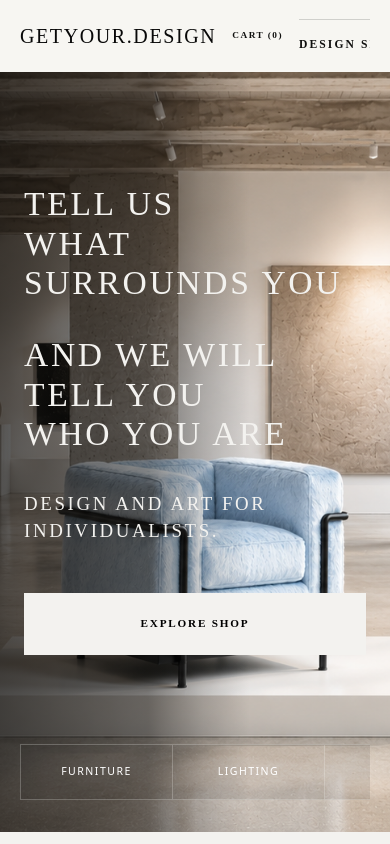
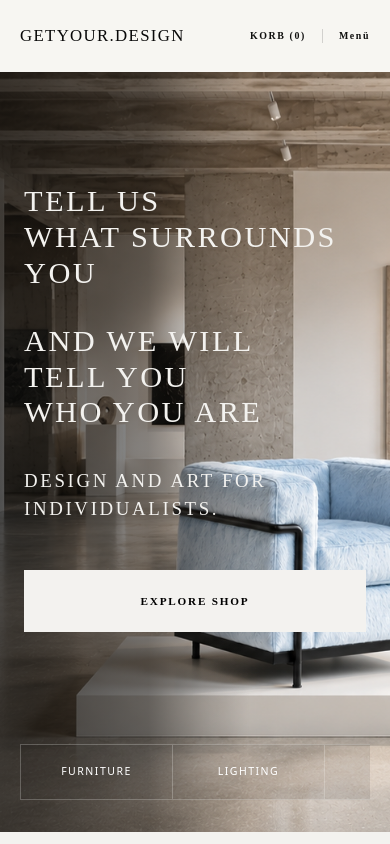
Before and after one commit to getyour-design/getyour-design, a Next.js app: page /en in a window 390 px wide. Shown: the top 844 px of the page. Built offline with nearby package versions, Linux system fonts and the light colour scheme.

Commit message:
Improve mobile navigation and hero layout

```diff
--- a/app/components/LocalizedHomePage.tsx
+++ b/app/components/LocalizedHomePage.tsx
@@ -57,7 +57,7 @@ export function LocalizedHomePage({ locale }: { locale: Locale }) {
         <div className="relative h-[760px] w-full overflow-hidden bg-[#8d8376] md:h-[800px] lg:h-[calc(100svh-72px)] lg:min-h-[680px] lg:max-h-[960px]">
             <Image
               alt="GETYOUR.DESIGN interior context"
-              className="object-cover object-bottom"
+              className="object-cover object-[38%_bottom] lg:object-bottom"
               fill
               priority
               sizes="100vw"
@@ -65,7 +65,7 @@ export function LocalizedHomePage({ locale }: { locale: Locale }) {
             />
             <div className="absolute inset-0 bg-[linear-gradient(90deg,rgba(10,10,9,0.68)_0%,rgba(10,10,9,0.48)_38%,rgba(10,10,9,0.18)_52%,rgba(10,10,9,0)_64%)]" aria-hidden="true" />
             <div className="absolute left-6 right-6 top-28 z-10 max-w-[36rem] text-[#f3f2ef] md:left-12 md:right-auto md:top-36 lg:left-[6.8%] lg:top-[26%] lg:w-[42%] lg:max-w-[40rem] [@media_(min-width:1024px)_and_(max-height:900px)]:top-[24%]">
-            <h1 className="serif text-balance text-[2.1rem] font-normal leading-[1.18] tracking-[0.02em] md:text-[2.5rem] lg:text-[2.65rem] xl:text-[2.78rem] [@media_(min-width:1024px)_and_(max-height:900px)]:!text-[2.36rem] [@media_(min-width:1024px)_and_(max-height:900px)]:!leading-[1.14]">
+            <h1 className="serif text-balance text-[1.9rem] font-normal leading-[1.18] tracking-[0.02em] md:text-[2.5rem] lg:text-[2.65rem] xl:text-[2.78rem] [@media_(min-width:1024px)_and_(max-height:900px)]:!text-[2.36rem] [@media_(min-width:1024px)_and_(max-height:900px)]:!leading-[1.14]">
               {heroLines[0]}
               <br />
               {heroLines[1]}
--- a/app/components/Navigation.tsx
+++ b/app/components/Navigation.tsx
@@ -2,6 +2,7 @@
 
 import Link from "next/link";
 import { usePathname } from "next/navigation";
+import { useState } from "react";
 import { navItems } from "../data";
 import { getDictionary } from "../data/dictionaries";
 import { getLanguageSwitchPath, getLocaleFromPath, locales, localizeHref } from "../lib/i18n";
@@ -10,14 +11,15 @@ export function Navigation() {
   const pathname = usePathname();
   const locale = getLocaleFromPath(pathname);
   const dictionary = getDictionary(locale);
+  const [mobileMenuOpen, setMobileMenuOpen] = useState(false);
 
   return (
     <header className="sticky top-0 z-50 bg-[#f7f6f2]">
       <nav className="flex min-h-[72px] w-full items-center justify-between gap-4 px-5 md:px-10 lg:px-9 2xl:px-[68px]">
-        <Link className="serif shrink-0 text-[1.25rem] leading-none tracking-[0.12em] text-[#10100f] 2xl:text-[1.38rem]" href={localizeHref("/", locale)}>
+        <Link className="serif shrink-0 text-[1.05rem] leading-none tracking-[0.1em] text-[#10100f] sm:text-[1.25rem] sm:tracking-[0.12em] 2xl:text-[1.38rem]" href={localizeHref("/", locale)}>
           GETYOUR.DESIGN
         </Link>
-        <div className="order-3 flex max-w-full gap-5 overflow-x-auto border-t hairline pt-4 text-[0.725rem] font-semibold uppercase tracking-[0.18em] text-[#10100f] md:gap-7 lg:order-none lg:border-0 lg:pt-0 2xl:gap-11 2xl:text-[0.785rem] 2xl:tracking-[0.2em]">
+        <div className="hidden max-w-full gap-5 text-[0.725rem] font-semibold uppercase tracking-[0.18em] text-[#10100f] lg:flex lg:order-none lg:border-0 lg:pt-0 2xl:gap-11 2xl:text-[0.785rem] 2xl:tracking-[0.2em]">
           {navItems.map((item) => {
             const isActive =
               pathname === localizeHref(item.href, locale) ||
@@ -37,7 +39,7 @@ export function Navigation() {
             );
           })}
         </div>
-        <div className="flex shrink-0 justify-end gap-3 text-[0.58rem] font-semibold uppercase tracking-[0.16em] text-[#10100f] md:gap-4 2xl:gap-5 2xl:text-[0.62rem] 2xl:tracking-[0.18em]">
+        <div className="hidden shrink-0 justify-end gap-3 text-[0.58rem] font-semibold uppercase tracking-[0.16em] text-[#10100f] lg:flex md:gap-4 2xl:gap-5 2xl:text-[0.62rem] 2xl:tracking-[0.18em]">
           <Link className="hidden sm:inline" href={localizeHref("/suche", locale)}>{dictionary.nav.search}</Link>
           <Link className="hidden md:inline" href={localizeHref("/trade", locale)}>{dictionary.nav.account}</Link>
           <Link href={localizeHref("/warenkorb", locale)}>{dictionary.nav.cart}</Link>
@@ -55,7 +57,24 @@ export function Navigation() {
             ))}
           </div>
         </div>
+        <div className="flex items-center gap-4 text-[0.62rem] font-semibold uppercase tracking-[0.16em] text-[#10100f] lg:hidden">
+          <Link href={localizeHref("/warenkorb", locale)}>Korb (0)</Link>
+          <button aria-expanded={mobileMenuOpen} aria-label="Menü öffnen" className="border-l border-black/15 pl-4" onClick={() => setMobileMenuOpen((open) => !open)} type="button">
+            Menü
+          </button>
+        </div>
       </nav>
+      {mobileMenuOpen ? (
+        <div className="border-t hairline bg-[#f7f6f2] px-5 pb-6 pt-5 lg:hidden">
+          <div className="grid gap-4 text-[0.7rem] font-semibold uppercase tracking-[0.18em] text-[#10100f]">
+            {navItems.map((item) => (
+              <Link href={localizeHref(item.href, locale)} key={item.href} onClick={() => setMobileMenuOpen(false)}>
+                {dictionary.nav.labels[item.label] ?? item.label}
+              </Link>
+            ))}
+          </div>
+        </div>
+      ) : null}
     </header>
   );
 }
--- a/app/page.tsx
+++ b/app/page.tsx
@@ -209,7 +209,7 @@ export default function Home() {
         <div className="relative h-[760px] w-full overflow-hidden bg-[#8d8376] md:h-[800px] lg:h-[calc(100svh-72px)] lg:min-h-[680px] lg:max-h-[960px]">
             <Image
               alt="Fotografie eines LC2-Sessels in architektonischem Interior-Kontext"
-              className="object-cover object-bottom"
+              className="object-cover object-[38%_bottom] lg:object-bottom"
               fill
               priority
               sizes="100vw"
@@ -217,7 +217,7 @@ export default function Home() {
             />
             <div className="absolute inset-0 bg-[linear-gradient(90deg,rgba(10,10,9,0.68)_0%,rgba(10,10,9,0.48)_38%,rgba(10,10,9,0.18)_52%,rgba(10,10,9,0)_64%)]" aria-hidden="true" />
             <div className="absolute left-6 right-6 top-28 z-10 max-w-[36rem] text-[#f3f2ef] md:left-12 md:right-auto md:top-36 lg:left-[6.8%] lg:top-[26%] lg:w-[42%] lg:max-w-[40rem] [@media_(min-width:1024px)_and_(max-height:900px)]:top-[24%]">
-            <h1 className="serif text-balance text-[2.1rem] font-normal leading-[1.18] tracking-[0.02em] md:text-[2.5rem] lg:text-[2.65rem] xl:text-[2.78rem] [@media_(min-width:1024px)_and_(max-height:900px)]:!text-[2.36rem] [@media_(min-width:1024px)_and_(max-height:900px)]:!leading-[1.14]">
+            <h1 className="serif text-balance text-[1.9rem] font-normal leading-[1.18] tracking-[0.02em] md:text-[2.5rem] lg:text-[2.65rem] xl:text-[2.78rem] [@media_(min-width:1024px)_and_(max-height:900px)]:!text-[2.36rem] [@media_(min-width:1024px)_and_(max-height:900px)]:!leading-[1.14]">
               Sagen Sie uns
               <br />
               was Sie umgibt
```
